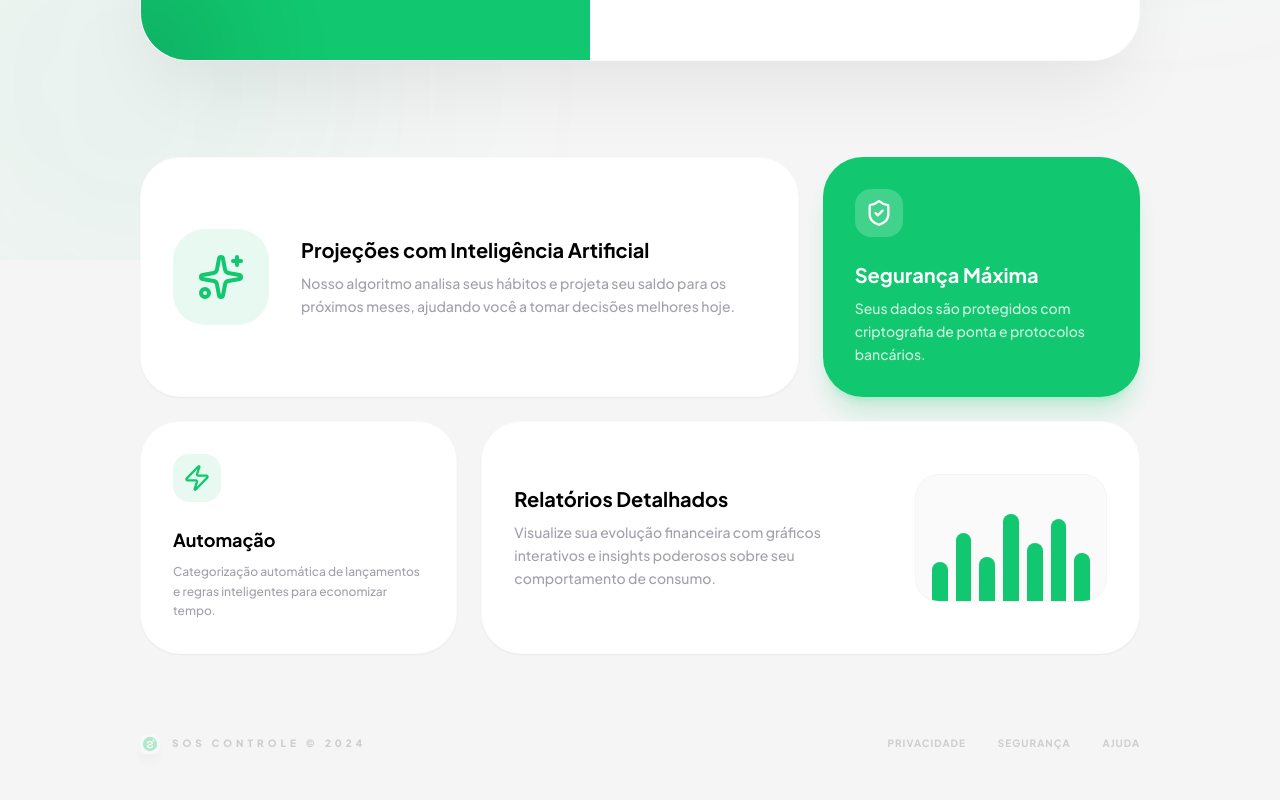
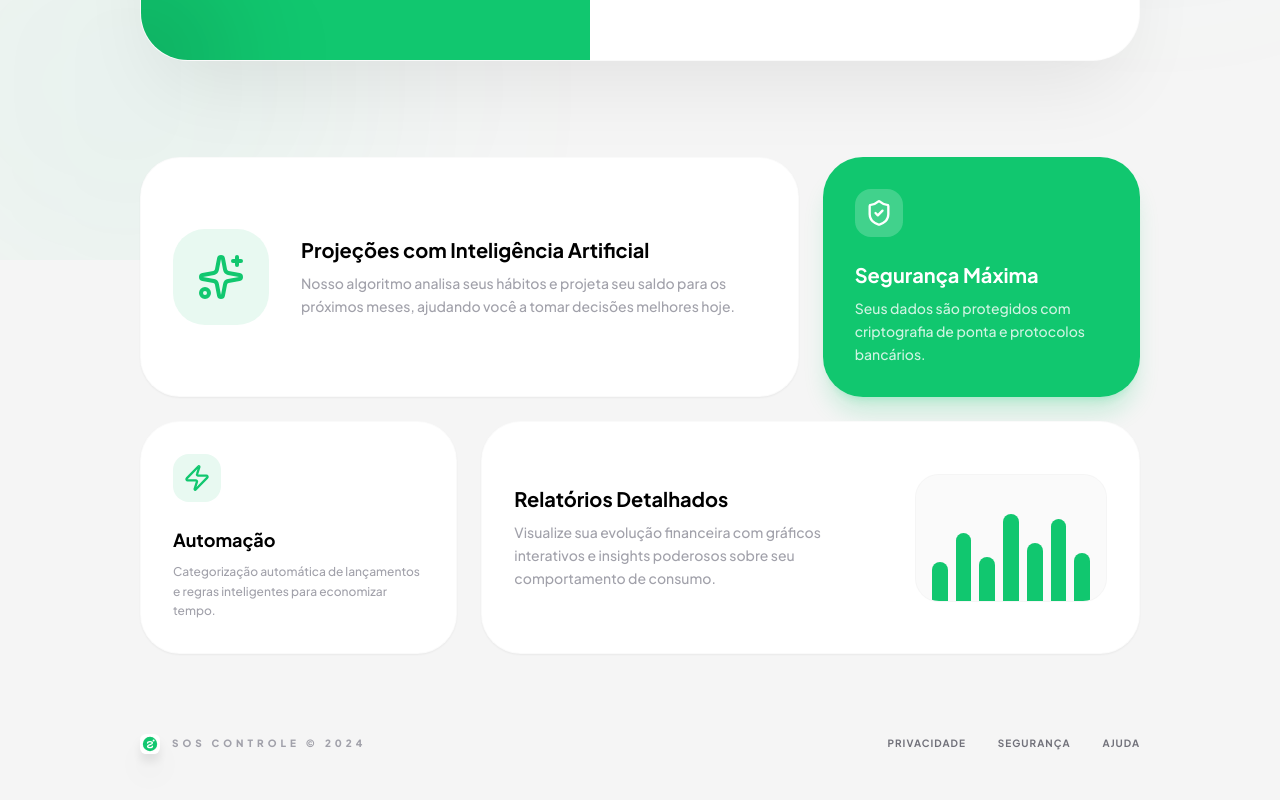
Before and after one commit to andsilvarosa/controle, a React (Vite) app: page / in a window 1280 px wide. Shown: the part 540-1340 px from the top of the page. Built offline with nearby package versions, Linux system fonts and the light colour scheme; no server answers.

Commit message:
feat(Auth): Add modals for privacy, security, and help
Introduces modal windows to display privacy policy, security information, and help resources within the authentication page. This enhances user transparency and access to support.

```diff
--- a/pages/Auth.tsx
+++ b/pages/Auth.tsx
@@ -1,6 +1,6 @@
 import React, { useState, useEffect } from 'react';
 import { motion, AnimatePresence } from 'framer-motion';
-import { Mail, Lock, User, ArrowRight, Smartphone, Loader2, AlertTriangle, Fingerprint, Eye, EyeOff, Check, Sparkles, LayoutDashboard, Send, KeyRound, ShieldCheck, Zap, Bell, Activity, TrendingUp, Shield, LockIcon, Info, Sun, Moon } from 'lucide-react';
+import { Mail, Lock, User, ArrowRight, Smartphone, Loader2, AlertTriangle, Fingerprint, Eye, EyeOff, Check, Sparkles, LayoutDashboard, Send, KeyRound, ShieldCheck, Zap, Bell, Activity, TrendingUp, Shield, LockIcon, Info, Sun, Moon, X } from 'lucide-react';
 import { useFinanceStore } from '../store/useFinanceStore';
 import { MainLogo } from '../components/UI/MainLogo';
 
@@ -8,6 +8,7 @@ export const Auth: React.FC = () => {
   const { login, signup, forgotPassword, resetPassword, isLoading, theme, toggleTheme } = useFinanceStore();
   const [isLogin, setIsLogin] = useState(true);
   const [isRecovery, setIsRecovery] = useState(false);
+  const [activeModal, setActiveModal] = useState<'privacy' | 'security' | 'help' | null>(null);
 
   // 2FA Flow
   const [require2FA, setRequire2FA] = useState(false);
@@ -585,17 +586,109 @@ export const Auth: React.FC = () => {
         </div>
 
         {/* FOOTER */}
-        <div className="mt-20 pb-12 w-full flex flex-col md:flex-row items-center justify-between gap-6 opacity-30">
+        <div className="mt-20 pb-12 w-full flex flex-col md:flex-row items-center justify-between gap-6">
           <div className="flex items-center gap-3">
-            <MainLogo size={20} className="text-zinc-500" />
-            <span className="text-[10px] font-black uppercase tracking-[0.4em] text-zinc-500">SOS Controle &copy; 2024</span>
+            <MainLogo size={20} className="text-zinc-400 dark:text-zinc-600" />
+            <span className="text-[10px] font-black uppercase tracking-[0.4em] text-zinc-400 dark:text-zinc-500">SOS Controle &copy; 2024</span>
           </div>
           <div className="flex items-center gap-8">
-            <span className="text-[10px] font-bold text-zinc-500 uppercase tracking-widest hover:text-picpay-500 cursor-pointer transition-colors">Privacidade</span>
-            <span className="text-[10px] font-bold text-zinc-500 uppercase tracking-widest hover:text-picpay-500 cursor-pointer transition-colors">Segurança</span>
-            <span className="text-[10px] font-bold text-zinc-500 uppercase tracking-widest hover:text-picpay-500 cursor-pointer transition-colors">Ajuda</span>
+            <button
+              onClick={() => setActiveModal('privacy')}
+              className="text-[10px] font-bold text-zinc-500 dark:text-zinc-400 uppercase tracking-widest hover:text-picpay-500 cursor-pointer transition-colors"
+            >
+              Privacidade
+            </button>
+            <button
+              onClick={() => setActiveModal('security')}
+              className="text-[10px] font-bold text-zinc-500 dark:text-zinc-400 uppercase tracking-widest hover:text-picpay-500 cursor-pointer transition-colors"
+            >
+              Segurança
+            </button>
+            <button
+              onClick={() => setActiveModal('help')}
+              className="text-[10px] font-bold text-zinc-500 dark:text-zinc-400 uppercase tracking-widest hover:text-picpay-500 cursor-pointer transition-colors"
+            >
+              Ajuda
+            </button>
           </div>
         </div>
+
+        {/* MODAL OVERLAY */}
+        <AnimatePresence>
+          {activeModal && (
+            <div className="fixed inset-0 z-[100] flex items-center justify-center p-4 lg:p-8">
+              <motion.div
+                initial={{ opacity: 0 }}
+                animate={{ opacity: 1 }}
+                exit={{ opacity: 0 }}
+                onClick={() => setActiveModal(null)}
+                className="absolute inset-0 bg-black/60 backdrop-blur-sm"
+              />
+              <motion.div
+                initial={{ opacity: 0, scale: 0.9, y: 20 }}
+                animate={{ opacity: 1, scale: 1, y: 0 }}
+                exit={{ opacity: 0, scale: 0.9, y: 20 }}
+                className="relative w-full max-w-lg bg-white dark:bg-zinc-900 rounded-[32px] shadow-2xl overflow-hidden border border-black/[0.05] dark:border-white/[0.05]"
+              >
+                <div className="p-8 lg:p-10">
+                  <div className="flex justify-between items-start mb-6">
+                    <div className="flex items-center gap-4">
+                      <div className="p-3 bg-picpay-50 dark:bg-picpay-500/10 rounded-2xl text-picpay-500">
+                        {activeModal === 'privacy' && <Shield size={24} />}
+                        {activeModal === 'security' && <ShieldCheck size={24} />}
+                        {activeModal === 'help' && <Info size={24} />}
+                      </div>
+                      <h3 className="text-xl font-bold text-brand-dark dark:text-white">
+                        {activeModal === 'privacy' && "Privacidade e Dados"}
+                        {activeModal === 'security' && "Segurança e Proteção"}
+                        {activeModal === 'help' && "Central de Ajuda"}
+                      </h3>
+                    </div>
+                    <button
+                      onClick={() => setActiveModal(null)}
+                      className="p-2 hover:bg-zinc-100 dark:hover:bg-zinc-800 rounded-xl transition-colors text-zinc-400"
+                    >
+                      <X size={20} />
+                    </button>
+                  </div>
+
+                  <div className="space-y-4 text-zinc-500 dark:text-zinc-400 text-sm leading-relaxed font-medium">
+                    {activeModal === 'privacy' && (
+                      <>
+                        <p>Nosso compromisso com seus dados é total. No <span className="text-picpay-500 font-bold">SOS Controle</span>, acreditamos que sua privacidade não tem preço.</p>
+                        <p>Não vendemos, não alugamos e não compartilhamos suas informações pessoais ou financeiras com terceiros para fins publicitários.</p>
+                        <p>Operamos em total conformidade com a <span className="text-brand-dark dark:text-white font-bold">LGPD (Lei Geral de Proteção de Dados)</span>, garantindo que você tenha controle total sobre seus dados e a transparência necessária sobre como eles são utilizados para melhorar sua experiência.</p>
+                      </>
+                    )}
+                    {activeModal === 'security' && (
+                      <>
+                        <p>Sua segurança é o pilar central da nossa plataforma. Utilizamos uma infraestrutura de nível bancário para proteger seu patrimônio digital.</p>
+                        <p>Nossa estrutura conta com <span className="text-picpay-500 font-bold">travas robustas contra ataques de força bruta</span> e sistemas de detecção de intrusão em tempo real.</p>
+                        <p>Implementamos validação rigorosa em todas as camadas, autenticação de dois fatores (2FA) e criptografia de ponta a ponta, garantindo que apenas você tenha acesso às suas informações sensíveis.</p>
+                      </>
+                    )}
+                    {activeModal === 'help' && (
+                      <>
+                        <p>Precisa de uma mãozinha? Estamos aqui para você!</p>
+                        <p>Nossa central de ajuda conta com tutoriais detalhados e uma equipe de suporte humanizado pronta para tirar qualquer dúvida sobre a plataforma.</p>
+                        <p>Você pode entrar em contato conosco pelo e-mail <span className="text-picpay-500 font-bold">suporte@soscontrole.com.br</span> ou através do chat disponível dentro do seu painel de controle após o login.</p>
+                      </>
+                    )}
+                  </div>
+
+                  <div className="mt-10">
+                    <button
+                      onClick={() => setActiveModal(null)}
+                      className="w-full py-4 bg-zinc-100 dark:bg-zinc-800 hover:bg-zinc-200 dark:hover:bg-zinc-700 text-zinc-600 dark:text-zinc-300 rounded-2xl font-bold text-xs uppercase tracking-widest transition-all"
+                    >
+                      Entendido
+                    </button>
+                  </div>
+                </div>
+              </motion.div>
+            </div>
+          )}
+        </AnimatePresence>
 
       </div>
     </div>
```
